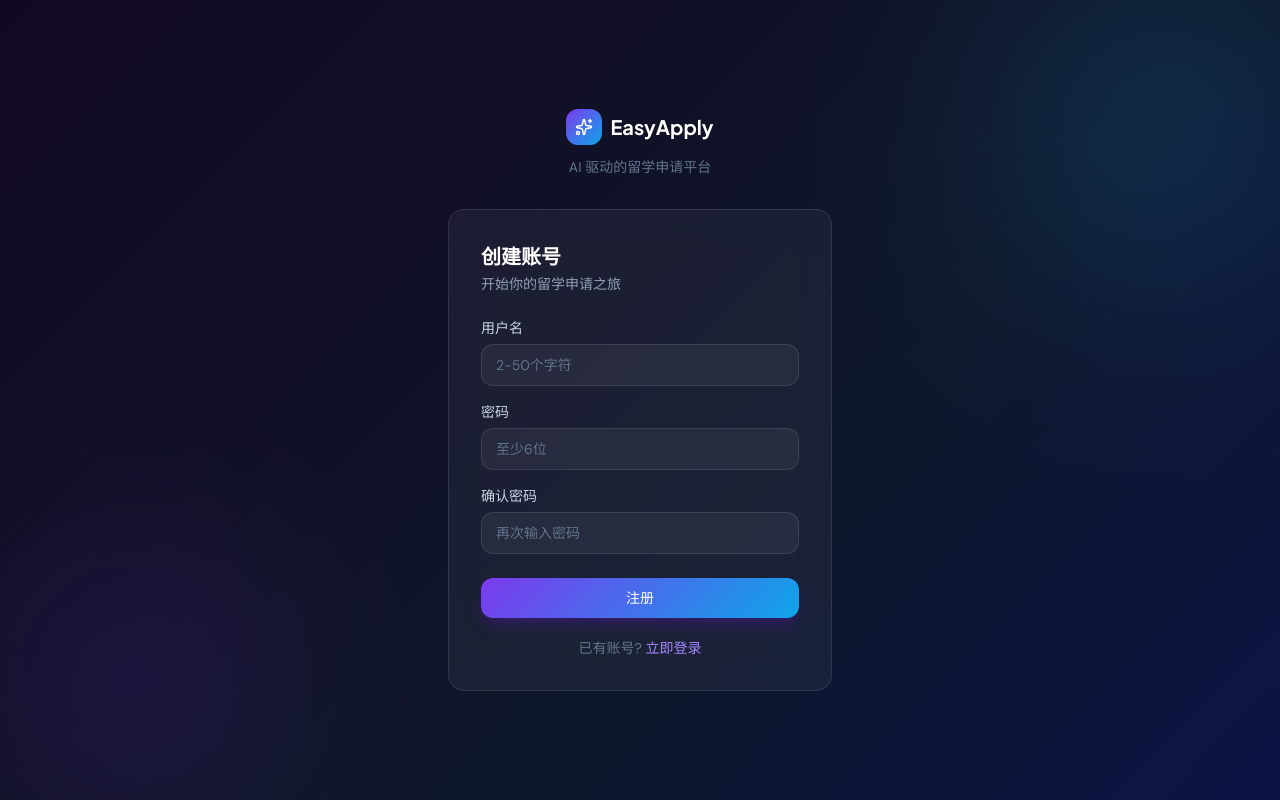
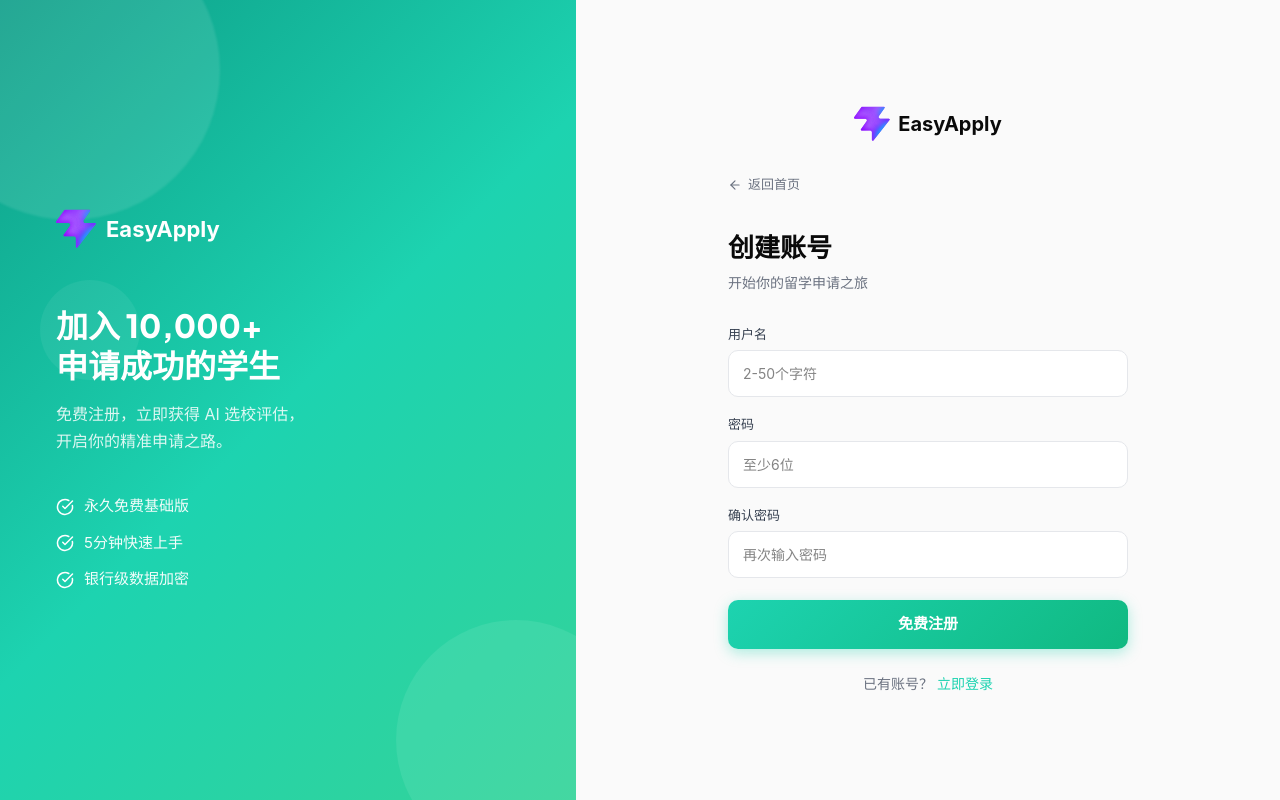
Before and after one commit to hideonbush21/easy-apply, a React (Vite) app in the folder frontend/: page /register in a window 1280 px wide. Built offline with nearby package versions, Linux system fonts and the light colour scheme; no server answers.

Commit message:
feat: 更新登录/注册页面为新版白色双栏设计

```diff
--- a/frontend/src/pages/Auth/LoginPage.tsx
+++ b/frontend/src/pages/Auth/LoginPage.tsx
@@ -2,15 +2,14 @@ import { useState } from 'react'
 import { Link, useNavigate } from 'react-router-dom'
 import { useAuthStore } from '@/store/authStore'
 import { login } from '@/api/auth'
-import { Button } from '@/components/ui/Button'
-import { Input } from '@/components/ui/Input'
-import { Sparkles } from 'lucide-react'
+import { CheckCircle, ArrowLeft } from 'lucide-react'
 
 export default function LoginPage() {
   const [nickname, setNickname] = useState('')
   const [password, setPassword] = useState('')
   const [error, setError] = useState('')
   const [loading, setLoading] = useState(false)
+  const [focusedField, setFocusedField] = useState<string | null>(null)
   const setAuth = useAuthStore(s => s.setAuth)
   const navigate = useNavigate()
 
@@ -30,50 +29,130 @@ export default function LoginPage() {
     }
   }
 
+  const inputStyle = (field: string): React.CSSProperties => ({
+    width: '100%',
+    padding: '12px 14px',
+    border: `1.5px solid ${focusedField === field ? '#1dd3b0' : '#e5e7eb'}`,
+    borderRadius: 10,
+    fontSize: 14,
+    color: '#0a0a0a',
+    background: 'white',
+    outline: 'none',
+    transition: 'border-color 0.2s, box-shadow 0.2s',
+    boxShadow: focusedField === field ? '0 0 0 3px rgba(29,211,176,0.12)' : 'none',
+    boxSizing: 'border-box',
+  })
+
   return (
-    <div
-      className="min-h-screen flex items-center justify-center relative overflow-hidden"
-      style={{ background: 'linear-gradient(135deg, #120824 0%, #0f172a 60%, #0c1445 100%)' }}
-    >
-      {/* Blobs */}
-      <div className="pointer-events-none absolute inset-0 overflow-hidden">
-        <div className="blob" style={{ width: 500, height: 500, top: '-15%', left: '-10%', background: 'radial-gradient(circle, rgba(124,58,237,0.2) 0%, transparent 70%)', animationDuration: '18s' }} />
-        <div className="blob" style={{ width: 400, height: 400, bottom: '-10%', right: '-5%', background: 'radial-gradient(circle, rgba(14,165,233,0.18) 0%, transparent 70%)', animationDuration: '22s', animationDelay: '-8s' }} />
+    <div style={{ minHeight: '100vh', display: 'flex', fontFamily: "'Inter', system-ui, sans-serif" }}>
+
+      {/* ── Left panel ── */}
+      <div style={{
+        flex: '0 0 45%', display: 'flex', flexDirection: 'column', justifyContent: 'center',
+        padding: '60px 56px', position: 'relative', overflow: 'hidden',
+        background: 'linear-gradient(135deg, #0d9e88 0%, #1dd3b0 50%, #34d399 100%)',
+      }}
+        className="hidden lg:flex"
+      >
+        {/* decorative blobs */}
+        <div style={{ position: 'absolute', top: -80, right: -80, width: 300, height: 300, borderRadius: '50%', background: 'rgba(255,255,255,0.1)', filter: 'blur(1px)' }} />
+        <div style={{ position: 'absolute', bottom: -60, left: -60, width: 240, height: 240, borderRadius: '50%', background: 'rgba(255,255,255,0.08)' }} />
+        <div style={{ position: 'absolute', top: '40%', right: 40, width: 120, height: 120, borderRadius: '50%', background: 'rgba(255,255,255,0.06)' }} />
+
+        <div style={{ position: 'relative', zIndex: 1 }}>
+          {/* Brand */}
+          <Link to="/" style={{ display: 'inline-flex', alignItems: 'center', gap: 10, textDecoration: 'none', marginBottom: 56 }}>
+            <img src="/favicon.svg" alt="EasyApply" style={{ width: 40, height: 40 }} />
+            <span style={{ fontSize: 22, fontWeight: 700, color: 'white' }}>EasyApply</span>
+          </Link>
+
+          <h2 style={{ fontSize: 32, fontWeight: 800, color: 'white', lineHeight: 1.25, marginBottom: 16 }}>
+            开启你的<br />留学申请之旅
+          </h2>
+          <p style={{ fontSize: 16, color: 'rgba(255,255,255,0.85)', lineHeight: 1.7, marginBottom: 40 }}>
+            基于50万+真实录取数据，AI全程陪伴，<br />让申请更简单、高效、精准。
+          </p>
+
+          <ul style={{ listStyle: 'none', padding: 0, margin: 0, display: 'flex', flexDirection: 'column', gap: 14 }}>
+            {['AI智能选校推荐', '文书一键生成优化', '申请进度全程追踪'].map(t => (
+              <li key={t} style={{ display: 'flex', alignItems: 'center', gap: 10, color: 'rgba(255,255,255,0.95)', fontSize: 15 }}>
+                <CheckCircle size={18} color="white" style={{ flexShrink: 0 }} />
+                {t}
+              </li>
+            ))}
+          </ul>
+        </div>
       </div>
 
-      <div className="w-full max-w-sm relative z-10" style={{ animation: 'scale-in 0.25s ease-out' }}>
-        {/* Brand */}
-        <div className="text-center mb-8">
-          <div className="inline-flex items-center gap-2 mb-3">
-            <div className="w-9 h-9 rounded-xl flex items-center justify-center" style={{ background: 'linear-gradient(135deg, #7c3aed, #0ea5e9)' }}>
-              <Sparkles size={18} className="text-white" />
-            </div>
-            <span className="text-xl font-bold text-white" style={{ fontFamily: 'var(--font-display)' }}>EasyApply</span>
-          </div>
-          <p className="text-sm text-slate-500">AI 驱动的留学申请平台</p>
-        </div>
+      {/* ── Right panel ── */}
+      <div style={{ flex: 1, display: 'flex', flexDirection: 'column', justifyContent: 'center', alignItems: 'center', padding: '48px 24px', background: '#fafafa' }}>
 
-        <div className="glass p-8">
-          <h2 className="text-xl font-semibold text-white mb-1" style={{ fontFamily: 'var(--font-display)' }}>欢迎回来</h2>
-          <p className="text-sm text-slate-400 mb-6">登录你的 EasyApply 账号</p>
+        {/* mobile brand */}
+        <Link to="/" style={{ display: 'inline-flex', alignItems: 'center', gap: 8, textDecoration: 'none', marginBottom: 32 }} className="flex lg:hidden">
+          <img src="/favicon.svg" alt="EasyApply" style={{ width: 36, height: 36 }} />
+          <span style={{ fontSize: 20, fontWeight: 700, color: '#0a0a0a' }}>EasyApply</span>
+        </Link>
+
+        <div style={{ width: '100%', maxWidth: 400 }}>
+          {/* back link */}
+          <Link to="/" style={{ display: 'inline-flex', alignItems: 'center', gap: 6, fontSize: 13, color: '#6b7280', textDecoration: 'none', marginBottom: 32, transition: 'color 0.2s' }}
+            onMouseEnter={e => (e.currentTarget.style.color = '#1dd3b0')}
+            onMouseLeave={e => (e.currentTarget.style.color = '#6b7280')}>
+            <ArrowLeft size={14} /> 返回首页
+          </Link>
+
+          <h1 style={{ fontSize: 26, fontWeight: 700, color: '#0a0a0a', marginBottom: 6 }}>欢迎回来</h1>
+          <p style={{ fontSize: 14, color: '#6b7280', marginBottom: 32 }}>登录你的 EasyApply 账号</p>
 
           {error && (
-            <div className="mb-4 px-4 py-3 rounded-xl text-sm text-rose-300 border border-rose-500/20" style={{ background: 'rgba(244,63,94,0.1)' }}>
+            <div style={{ marginBottom: 20, padding: '12px 14px', borderRadius: 10, fontSize: 13, color: '#dc2626', background: '#fef2f2', border: '1px solid #fecaca' }}>
               {error}
             </div>
           )}
 
-          <form onSubmit={handleSubmit} className="space-y-4">
-            <Input label="用户名" type="text" value={nickname} onChange={e => setNickname(e.target.value)} required placeholder="请输入用户名" />
-            <Input label="密码" type="password" value={password} onChange={e => setPassword(e.target.value)} required placeholder="请输入密码" />
-            <Button type="submit" loading={loading} size="lg" className="w-full mt-2">
+          <form onSubmit={handleSubmit} style={{ display: 'flex', flexDirection: 'column', gap: 20 }}>
+            <div>
+              <label style={{ display: 'block', fontSize: 13, fontWeight: 500, color: '#374151', marginBottom: 6 }}>用户名</label>
+              <input
+                type="text" value={nickname} required placeholder="请输入用户名"
+                onChange={e => setNickname(e.target.value)}
+                onFocus={() => setFocusedField('nickname')}
+                onBlur={() => setFocusedField(null)}
+                style={inputStyle('nickname')}
+              />
+            </div>
+            <div>
+              <label style={{ display: 'block', fontSize: 13, fontWeight: 500, color: '#374151', marginBottom: 6 }}>密码</label>
+              <input
+                type="password" value={password} required placeholder="请输入密码"
+                onChange={e => setPassword(e.target.value)}
+                onFocus={() => setFocusedField('password')}
+                onBlur={() => setFocusedField(null)}
+                style={inputStyle('password')}
+              />
+            </div>
+
+            <button
+              type="submit" disabled={loading}
+              style={{
+                width: '100%', padding: '13px 0', border: 'none', borderRadius: 10,
+                background: loading ? '#a7f3d0' : 'linear-gradient(135deg, #1dd3b0, #10b981)',
+                color: 'white', fontSize: 15, fontWeight: 600, cursor: loading ? 'not-allowed' : 'pointer',
+                transition: 'opacity 0.2s, transform 0.2s',
+                boxShadow: '0 4px 14px rgba(29,211,176,0.35)',
+              }}
+              onMouseEnter={e => { if (!loading) e.currentTarget.style.transform = 'translateY(-1px)' }}
+              onMouseLeave={e => { e.currentTarget.style.transform = 'translateY(0)' }}
+            >
               {loading ? '登录中...' : '登录'}
-            </Button>
+            </button>
           </form>
 
-          <p className="mt-5 text-center text-sm text-slate-500">
-            还没有账号?{' '}
-            <Link to="/register" className="text-violet-400 hover:text-violet-300 font-medium transition-colors">
+          <p style={{ marginTop: 24, textAlign: 'center', fontSize: 14, color: '#6b7280' }}>
+            还没有账号？{' '}
+            <Link to="/register" style={{ color: '#1dd3b0', fontWeight: 500, textDecoration: 'none' }}
+              onMouseEnter={e => (e.currentTarget.style.textDecoration = 'underline')}
+              onMouseLeave={e => (e.currentTarget.style.textDecoration = 'none')}>
               立即注册
             </Link>
           </p>
--- a/frontend/src/pages/Auth/RegisterPage.tsx
+++ b/frontend/src/pages/Auth/RegisterPage.tsx
@@ -2,9 +2,7 @@ import { useState } from 'react'
 import { Link, useNavigate } from 'react-router-dom'
 import { useAuthStore } from '@/store/authStore'
 import { register } from '@/api/auth'
-import { Button } from '@/components/ui/Button'
-import { Input } from '@/components/ui/Input'
-import { Sparkles } from 'lucide-react'
+import { CheckCircle, ArrowLeft } from 'lucide-react'
 
 export default function RegisterPage() {
   const [nickname, setNickname] = useState('')
@@ -12,6 +10,7 @@ export default function RegisterPage() {
   const [confirm, setConfirm] = useState('')
   const [error, setError] = useState('')
   const [loading, setLoading] = useState(false)
+  const [focusedField, setFocusedField] = useState<string | null>(null)
   const setAuth = useAuthStore(s => s.setAuth)
   const navigate = useNavigate()
 
@@ -35,51 +34,137 @@ export default function RegisterPage() {
     }
   }
 
+  const inputStyle = (field: string): React.CSSProperties => ({
+    width: '100%',
+    padding: '12px 14px',
+    border: `1.5px solid ${focusedField === field ? '#1dd3b0' : '#e5e7eb'}`,
+    borderRadius: 10,
+    fontSize: 14,
+    color: '#0a0a0a',
+    background: 'white',
+    outline: 'none',
+    transition: 'border-color 0.2s, box-shadow 0.2s',
+    boxShadow: focusedField === field ? '0 0 0 3px rgba(29,211,176,0.12)' : 'none',
+    boxSizing: 'border-box',
+  })
+
   return (
-    <div
-      className="min-h-screen flex items-center justify-center relative overflow-hidden"
-      style={{ background: 'linear-gradient(135deg, #120824 0%, #0f172a 60%, #0c1445 100%)' }}
-    >
-      {/* Blobs */}
-      <div className="pointer-events-none absolute inset-0 overflow-hidden">
-        <div className="blob" style={{ width: 500, height: 500, top: '-15%', right: '-10%', background: 'radial-gradient(circle, rgba(14,165,233,0.2) 0%, transparent 70%)', animationDuration: '20s' }} />
-        <div className="blob" style={{ width: 400, height: 400, bottom: '-10%', left: '-5%', background: 'radial-gradient(circle, rgba(124,58,237,0.18) 0%, transparent 70%)', animationDuration: '24s', animationDelay: '-6s' }} />
+    <div style={{ minHeight: '100vh', display: 'flex', fontFamily: "'Inter', system-ui, sans-serif" }}>
+
+      {/* ── Left panel ── */}
+      <div style={{
+        flex: '0 0 45%', display: 'flex', flexDirection: 'column', justifyContent: 'center',
+        padding: '60px 56px', position: 'relative', overflow: 'hidden',
+        background: 'linear-gradient(135deg, #0d9e88 0%, #1dd3b0 50%, #34d399 100%)',
+      }}
+        className="hidden lg:flex"
+      >
+        <div style={{ position: 'absolute', top: -80, left: -80, width: 300, height: 300, borderRadius: '50%', background: 'rgba(255,255,255,0.1)', filter: 'blur(1px)' }} />
+        <div style={{ position: 'absolute', bottom: -60, right: -60, width: 240, height: 240, borderRadius: '50%', background: 'rgba(255,255,255,0.08)' }} />
+        <div style={{ position: 'absolute', top: '35%', left: 40, width: 100, height: 100, borderRadius: '50%', background: 'rgba(255,255,255,0.06)' }} />
+
+        <div style={{ position: 'relative', zIndex: 1 }}>
+          <Link to="/" style={{ display: 'inline-flex', alignItems: 'center', gap: 10, textDecoration: 'none', marginBottom: 56 }}>
+            <img src="/favicon.svg" alt="EasyApply" style={{ width: 40, height: 40 }} />
+            <span style={{ fontSize: 22, fontWeight: 700, color: 'white' }}>EasyApply</span>
+          </Link>
+
+          <h2 style={{ fontSize: 32, fontWeight: 800, color: 'white', lineHeight: 1.25, marginBottom: 16 }}>
+            加入 10,000+<br />申请成功的学生
+          </h2>
+          <p style={{ fontSize: 16, color: 'rgba(255,255,255,0.85)', lineHeight: 1.7, marginBottom: 40 }}>
+            免费注册，立即获得 AI 选校评估，<br />开启你的精准申请之路。
+          </p>
+
+          <ul style={{ listStyle: 'none', padding: 0, margin: 0, display: 'flex', flexDirection: 'column', gap: 14 }}>
+            {['永久免费基础版', '5分钟快速上手', '银行级数据加密'].map(t => (
+              <li key={t} style={{ display: 'flex', alignItems: 'center', gap: 10, color: 'rgba(255,255,255,0.95)', fontSize: 15 }}>
+                <CheckCircle size={18} color="white" style={{ flexShrink: 0 }} />
+                {t}
+              </li>
+            ))}
+          </ul>
+        </div>
       </div>
 
-      <div className="w-full max-w-sm relative z-10" style={{ animation: 'scale-in 0.25s ease-out' }}>
-        {/* Brand */}
-        <div className="text-center mb-8">
-          <div className="inline-flex items-center gap-2 mb-3">
-            <div className="w-9 h-9 rounded-xl flex items-center justify-center" style={{ background: 'linear-gradient(135deg, #7c3aed, #0ea5e9)' }}>
-              <Sparkles size={18} className="text-white" />
-            </div>
-            <span className="text-xl font-bold text-white" style={{ fontFamily: 'var(--font-display)' }}>EasyApply</span>
-          </div>
-          <p className="text-sm text-slate-500">AI 驱动的留学申请平台</p>
-        </div>
+      {/* ── Right panel ── */}
+      <div style={{ flex: 1, display: 'flex', flexDirection: 'column', justifyContent: 'center', alignItems: 'center', padding: '48px 24px', background: '#fafafa' }}>
 
-        <div className="glass p-8">
-          <h2 className="text-xl font-semibold text-white mb-1" style={{ fontFamily: 'var(--font-display)' }}>创建账号</h2>
-          <p className="text-sm text-slate-400 mb-6">开始你的留学申请之旅</p>
+        <Link to="/" style={{ display: 'inline-flex', alignItems: 'center', gap: 8, textDecoration: 'none', marginBottom: 32 }} className="flex lg:hidden">
+          <img src="/favicon.svg" alt="EasyApply" style={{ width: 36, height: 36 }} />
+          <span style={{ fontSize: 20, fontWeight: 700, color: '#0a0a0a' }}>EasyApply</span>
+        </Link>
+
+        <div style={{ width: '100%', maxWidth: 400 }}>
+          <Link to="/" style={{ display: 'inline-flex', alignItems: 'center', gap: 6, fontSize: 13, color: '#6b7280', textDecoration: 'none', marginBottom: 32, transition: 'color 0.2s' }}
+            onMouseEnter={e => (e.currentTarget.style.color = '#1dd3b0')}
+            onMouseLeave={e => (e.currentTarget.style.color = '#6b7280')}>
+            <ArrowLeft size={14} /> 返回首页
+          </Link>
+
+          <h1 style={{ fontSize: 26, fontWeight: 700, color: '#0a0a0a', marginBottom: 6 }}>创建账号</h1>
+          <p style={{ fontSize: 14, color: '#6b7280', marginBottom: 32 }}>开始你的留学申请之旅</p>
 
           {error && (
-            <div className="mb-4 px-4 py-3 rounded-xl text-sm text-rose-300 border border-rose-500/20" style={{ background: 'rgba(244,63,94,0.1)' }}>
+            <div style={{ marginBottom: 20, padding: '12px 14px', borderRadius: 10, fontSize: 13, color: '#dc2626', background: '#fef2f2', border: '1px solid #fecaca' }}>
               {error}
             </div>
           )}
 
-          <form onSubmit={handleSubmit} className="space-y-4">
-            <Input label="用户名" type="text" value={nickname} onChange={e => setNickname(e.target.value)} required maxLength={50} placeholder="2-50个字符" />
-            <Input label="密码" type="password" value={password} onChange={e => setPassword(e.target.value)} required minLength={6} placeholder="至少6位" />
-            <Input label="确认密码" type="password" value={confirm} onChange={e => setConfirm(e.target.value)} required placeholder="再次输入密码" />
-            <Button type="submit" loading={loading} size="lg" className="w-full mt-2">
-              {loading ? '注册中...' : '注册'}
-            </Button>
+          <form onSubmit={handleSubmit} style={{ display: 'flex', flexDirection: 'column', gap: 18 }}>
+            <div>
+              <label style={{ display: 'block', fontSize: 13, fontWeight: 500, color: '#374151', marginBottom: 6 }}>用户名</label>
+              <input
+                type="text" value={nickname} required maxLength={50} placeholder="2-50个字符"
+                onChange={e => setNickname(e.target.value)}
+                onFocus={() => setFocusedField('nickname')}
+                onBlur={() => setFocusedField(null)}
+                style={inputStyle('nickname')}
+              />
+            </div>
+            <div>
+              <label style={{ display: 'block', fontSize: 13, fontWeight: 500, color: '#374151', marginBottom: 6 }}>密码</label>
+              <input
+                type="password" value={password} required minLength={6} placeholder="至少6位"
+                onChange={e => setPassword(e.target.value)}
+                onFocus={() => setFocusedField('password')}
+                onBlur={() => setFocusedField(null)}
+                style={inputStyle('password')}
+              />
+            </div>
+            <div>
+              <label style={{ display: 'block', fontSize: 13, fontWeight: 500, color: '#374151', marginBottom: 6 }}>确认密码</label>
+              <input
+                type="password" value={confirm} required placeholder="再次输入密码"
+                onChange={e => setConfirm(e.target.value)}
+                onFocus={() => setFocusedField('confirm')}
+                onBlur={() => setFocusedField(null)}
+                style={inputStyle('confirm')}
+              />
+            </div>
+
+            <button
+              type="submit" disabled={loading}
+              style={{
+                width: '100%', padding: '13px 0', border: 'none', borderRadius: 10,
+                background: loading ? '#a7f3d0' : 'linear-gradient(135deg, #1dd3b0, #10b981)',
+                color: 'white', fontSize: 15, fontWeight: 600, cursor: loading ? 'not-allowed' : 'pointer',
+                transition: 'opacity 0.2s, transform 0.2s',
+                boxShadow: '0 4px 14px rgba(29,211,176,0.35)',
+                marginTop: 4,
+              }}
+              onMouseEnter={e => { if (!loading) e.currentTarget.style.transform = 'translateY(-1px)' }}
+              onMouseLeave={e => { e.currentTarget.style.transform = 'translateY(0)' }}
+            >
+              {loading ? '注册中...' : '免费注册'}
+            </button>
           </form>
 
-          <p className="mt-5 text-center text-sm text-slate-500">
-            已有账号?{' '}
-            <Link to="/login" className="text-violet-400 hover:text-violet-300 font-medium transition-colors">
+          <p style={{ marginTop: 24, textAlign: 'center', fontSize: 14, color: '#6b7280' }}>
+            已有账号？{' '}
+            <Link to="/login" style={{ color: '#1dd3b0', fontWeight: 500, textDecoration: 'none' }}
+              onMouseEnter={e => (e.currentTarget.style.textDecoration = 'underline')}
+              onMouseLeave={e => (e.currentTarget.style.textDecoration = 'none')}>
               立即登录
             </Link>
           </p>
```
